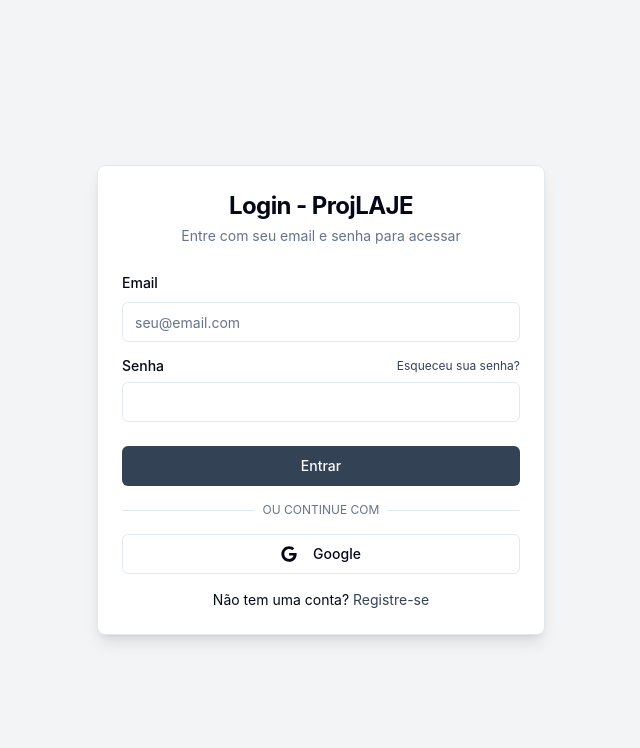
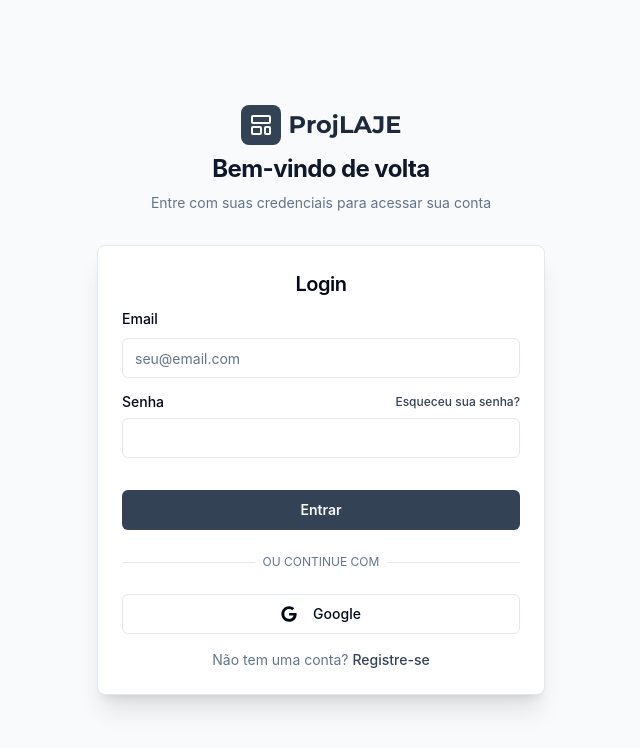
Before and after one commit to GibaDevIA/ProjLAJEPro, a React (Vite) app: page /login in a window 1280 px wide. Shown: the top 748 px of the page, without its empty margins (319-959 px from the left). Built offline with nearby package versions, Linux system fonts and the light colour scheme; no server answers.

Commit message:
Refactor login authentication and redirection logic

```diff
--- a/src/context/AuthContext.tsx
+++ b/src/context/AuthContext.tsx
@@ -4,6 +4,7 @@
   useEffect,
   useState,
   ReactNode,
+  useCallback,
 } from 'react'
 import { User, Session } from '@supabase/supabase-js'
 import { supabase } from '@/lib/supabase/client'
@@ -38,7 +39,8 @@
   const [loading, setLoading] = useState(true)
   const [isAdmin, setIsAdmin] = useState(false)
 
-  const checkUserProfile = async (userId: string) => {
+  const checkUserProfile = useCallback(async (userId: string) => {
+    try {
       const { data, error } = await supabase
         .from('profiles')
         .select('is_admin, is_active')
@@ -47,42 +49,51 @@
 
       if (error) {
         console.error('Error fetching user profile:', error)
+        // If we can't fetch profile, we assume safe default or handle error
+        // For security, if RLS blocks or error, maybe assume not admin.
+        // But we need to know if is_active check failed.
         return false
       }
 
       if (data) {
-      // @ts-expect-error - Types are not updated yet in the project structure
+        // Check if user is active
         if (data.is_active === false) {
           await supabase.auth.signOut()
-        toast.error('Sua conta foi desativada. Entre em contato com o suporte.')
+          toast.error(
+            'Sua conta foi desativada. Entre em contato com o suporte.',
+          )
           return false
         }
-      // @ts-expect-error
+        // Update admin status
         setIsAdmin(!!data.is_admin)
         return true
       }
-    return true
+      return true // Default to true if no profile found (should exist via trigger)
+    } catch (error) {
+      console.error('Unexpected error in checkUserProfile:', error)
+      return false
     }
+  }, [])
 
   useEffect(() => {
-    // Set up auth state listener FIRST
+    // Set up auth state listener
     const {
       data: { subscription },
-    } = supabase.auth.onAuthStateChange(async (_event, session) => {
+    } = supabase.auth.onAuthStateChange((_event, session) => {
       setSession(session)
       setUser(session?.user ?? null)
 
-      if (session?.user) {
-        await checkUserProfile(session.user.id)
-      } else {
+      if (!session) {
         setIsAdmin(false)
       }
-
-      setLoading(false)
+      // Note: We do not set loading(false) here because we want to wait for profile check
+      // in the initSession logic. For subsequent events (like token refresh),
+      // the user is already logged in so loading is already false.
     })
 
-    // THEN check for existing session
+    // Check for existing session on mount
     const initSession = async () => {
+      try {
         const {
           data: { session },
         } = await supabase.auth.getSession()
@@ -92,14 +103,17 @@
         if (session?.user) {
           await checkUserProfile(session.user.id)
         }
-
+      } catch (error) {
+        console.error('Error initializing session:', error)
+      } finally {
         setLoading(false)
+      }
     }
 
     initSession()
 
     return () => subscription.unsubscribe()
-  }, [])
+  }, [checkUserProfile])
 
   const signUp = async (email: string, password: string) => {
     const redirectUrl = `${window.location.origin}/`
@@ -114,11 +128,26 @@
   }
 
   const signIn = async (email: string, password: string) => {
-    const { error } = await supabase.auth.signInWithPassword({
+    // 1. Authenticate with Supabase
+    const { data, error } = await supabase.auth.signInWithPassword({
       email,
       password,
     })
+
+    if (error) {
       return { error }
+    }
+
+    // 2. If successful, verify profile status immediately
+    if (data.session?.user) {
+      const isActive = await checkUserProfile(data.session.user.id)
+      if (!isActive) {
+        // checkUserProfile handles the signOut and toast
+        return { error: { message: 'Conta inativa.' } }
+      }
+    }
+
+    return { data, error: null }
   }
 
   const signInWithGoogle = async () => {
@@ -134,6 +163,7 @@
 
   const signOut = async () => {
     const { error } = await supabase.auth.signOut()
+    setIsAdmin(false)
     return { error }
   }
 
--- a/src/lib/supabase/types.ts
+++ b/src/lib/supabase/types.ts
@@ -21,6 +21,8 @@
           email: string | null
           full_name: string | null
           id: string
+          is_active: boolean
+          is_admin: boolean
           updated_at: string | null
         }
         Insert: {
@@ -28,6 +30,8 @@
           email?: string | null
           full_name?: string | null
           id: string
+          is_active?: boolean
+          is_admin?: boolean
           updated_at?: string | null
         }
         Update: {
@@ -35,6 +39,8 @@
           email?: string | null
           full_name?: string | null
           id?: string
+          is_active?: boolean
+          is_admin?: boolean
           updated_at?: string | null
         }
         Relationships: []
--- a/src/pages/Login.tsx
+++ b/src/pages/Login.tsx
@@ -13,23 +13,32 @@
   CardTitle,
 } from '@/components/ui/card'
 import { toast } from 'sonner'
-import { Loader2 } from 'lucide-react'
+import { Loader2, LayoutTemplate } from 'lucide-react'
 
 const Login = () => {
   const [email, setEmail] = useState('')
   const [password, setPassword] = useState('')
-  const [loading, setLoading] = useState(false)
+  const [localLoading, setLocalLoading] = useState(false)
   const { signIn, signInWithGoogle } = useAuth()
   const navigate = useNavigate()
 
   const handleLogin = async (e: React.FormEvent) => {
     e.preventDefault()
-    setLoading(true)
+    if (localLoading) return
+
+    setLocalLoading(true)
 
     try {
+      // signIn now waits for profile check (is_active)
       const { error } = await signIn(email, password)
+
       if (error) {
+        // Error is already toasted in AuthContext for inactive users,
+        // but we can toast generic errors here if needed.
+        // Usually AuthContext returns specific error objects.
+        if (error.message !== 'Conta inativa.') {
           toast.error('Erro ao fazer login: ' + error.message)
+        }
       } else {
         toast.success('Login realizado com sucesso!')
         navigate('/dashboard')
@@ -38,7 +47,7 @@
       toast.error('Ocorreu um erro inesperado.')
       console.error(error)
     } finally {
-      setLoading(false)
+      setLocalLoading(false)
     }
   }
 
@@ -55,15 +64,30 @@
   }
 
   return (
-    <div className="min-h-screen flex items-center justify-center bg-gray-100 p-4">
-      <Card className="w-full max-w-md shadow-lg">
-        <CardHeader className="space-y-1">
-          <CardTitle className="text-2xl font-bold text-center">
-            Login - ProjLAJE
+    <div className="min-h-screen flex items-center justify-center bg-gray-50 p-4">
+      <div className="w-full max-w-md space-y-8">
+        <div className="flex flex-col items-center justify-center text-center">
+          <div className="flex items-center gap-2 mb-2">
+            <div className="bg-primary p-2 rounded-lg">
+              <LayoutTemplate className="h-6 w-6 text-white" />
+            </div>
+            <span className="text-2xl font-bold font-montserrat text-slate-800">
+              ProjLAJE
+            </span>
+          </div>
+          <h2 className="text-2xl font-bold tracking-tight text-slate-900">
+            Bem-vindo de volta
+          </h2>
+          <p className="text-sm text-muted-foreground mt-2">
+            Entre com suas credenciais para acessar sua conta
+          </p>
+        </div>
+
+        <Card className="shadow-xl border-slate-200">
+          <CardHeader className="space-y-1 pb-2">
+            <CardTitle className="text-xl font-semibold text-center">
+              Login
             </CardTitle>
-          <CardDescription className="text-center">
-            Entre com seu email e senha para acessar
-          </CardDescription>
           </CardHeader>
           <form onSubmit={handleLogin}>
             <CardContent className="space-y-4">
@@ -76,6 +100,8 @@
                   value={email}
                   onChange={(e) => setEmail(e.target.value)}
                   required
+                  disabled={localLoading}
+                  className="bg-white"
                 />
               </div>
               <div className="space-y-2">
@@ -83,7 +109,7 @@
                   <Label htmlFor="password">Senha</Label>
                   <Link
                     to="/forgot-password"
-                  className="text-xs text-primary hover:underline"
+                    className="text-xs text-primary hover:underline font-medium"
                   >
                     Esqueceu sua senha?
                   </Link>
@@ -94,23 +120,29 @@
                   value={password}
                   onChange={(e) => setPassword(e.target.value)}
                   required
+                  disabled={localLoading}
+                  className="bg-white"
                 />
               </div>
             </CardContent>
-          <CardFooter className="flex flex-col space-y-4">
-            <Button type="submit" className="w-full" disabled={loading}>
-              {loading ? (
+            <CardFooter className="flex flex-col space-y-4 pt-2">
+              <Button
+                type="submit"
+                className="w-full font-semibold"
+                disabled={localLoading}
+              >
+                {localLoading ? (
                   <Loader2 className="mr-2 h-4 w-4 animate-spin" />
                 ) : null}
                 Entrar
               </Button>
 
-            <div className="relative w-full">
+              <div className="relative w-full py-2">
                 <div className="absolute inset-0 flex items-center">
-                <span className="w-full border-t" />
+                  <span className="w-full border-t border-slate-200" />
                 </div>
                 <div className="relative flex justify-center text-xs uppercase">
-                <span className="bg-background px-2 text-muted-foreground bg-white">
+                  <span className="bg-white px-2 text-muted-foreground">
                     Ou continue com
                   </span>
                 </div>
@@ -119,9 +151,9 @@
               <Button
                 type="button"
                 variant="outline"
-              className="w-full"
+                className="w-full bg-white"
                 onClick={handleGoogleLogin}
-              disabled={loading}
+                disabled={localLoading}
               >
                 <svg
                   className="mr-2 h-4 w-4"
@@ -141,9 +173,12 @@
                 Google
               </Button>
 
-            <div className="text-center text-sm">
+              <div className="text-center text-sm text-muted-foreground mt-4">
                 Não tem uma conta?{' '}
-              <Link to="/register" className="text-primary hover:underline">
+                <Link
+                  to="/register"
+                  className="text-primary hover:underline font-medium"
+                >
                   Registre-se
                 </Link>
               </div>
@@ -151,6 +186,7 @@
           </form>
         </Card>
       </div>
+    </div>
   )
 }
 
```
Also changed, not shown: 1 other file (tests, documents, lock files or other folders). Lines whose indentation alone changed are shown as unchanged.
